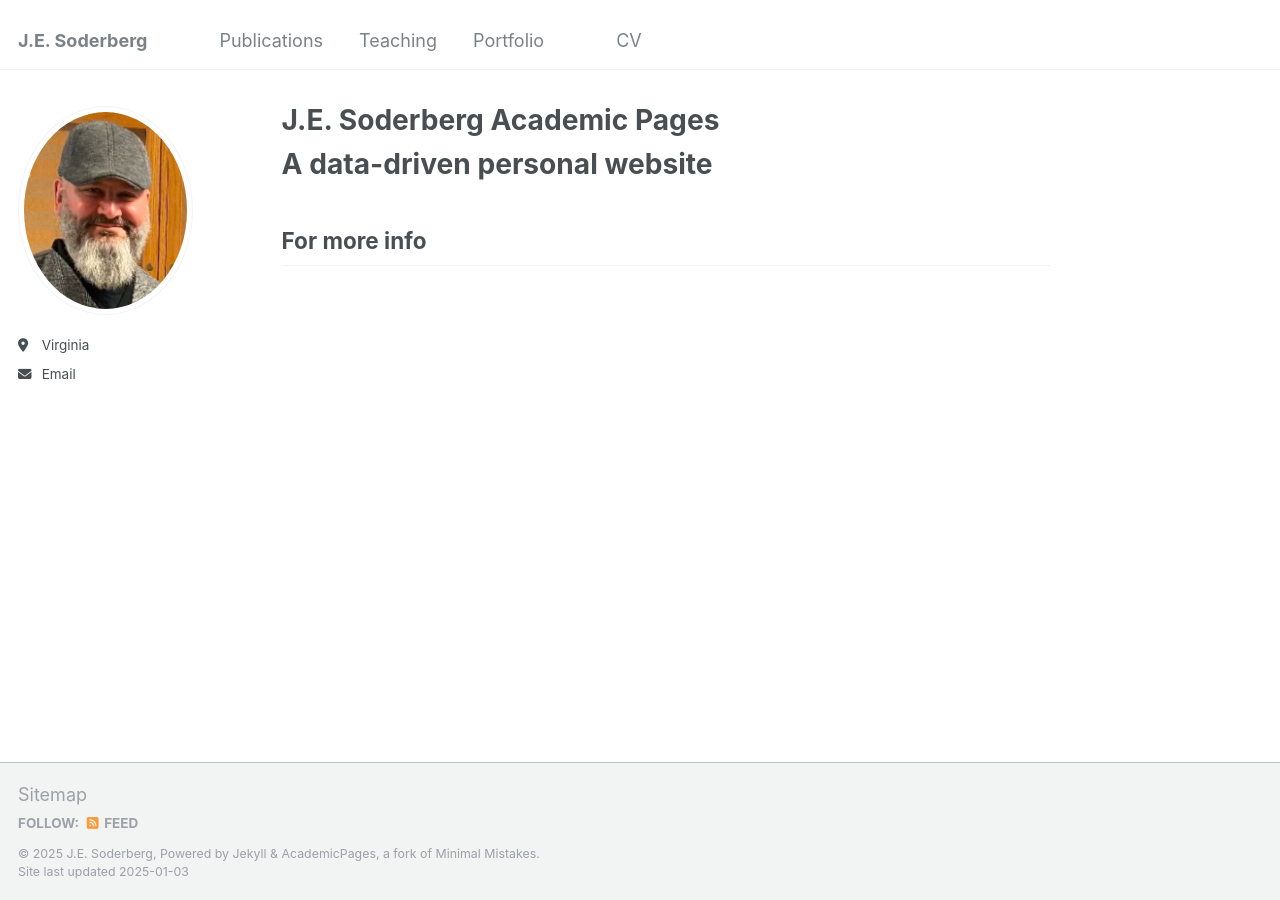
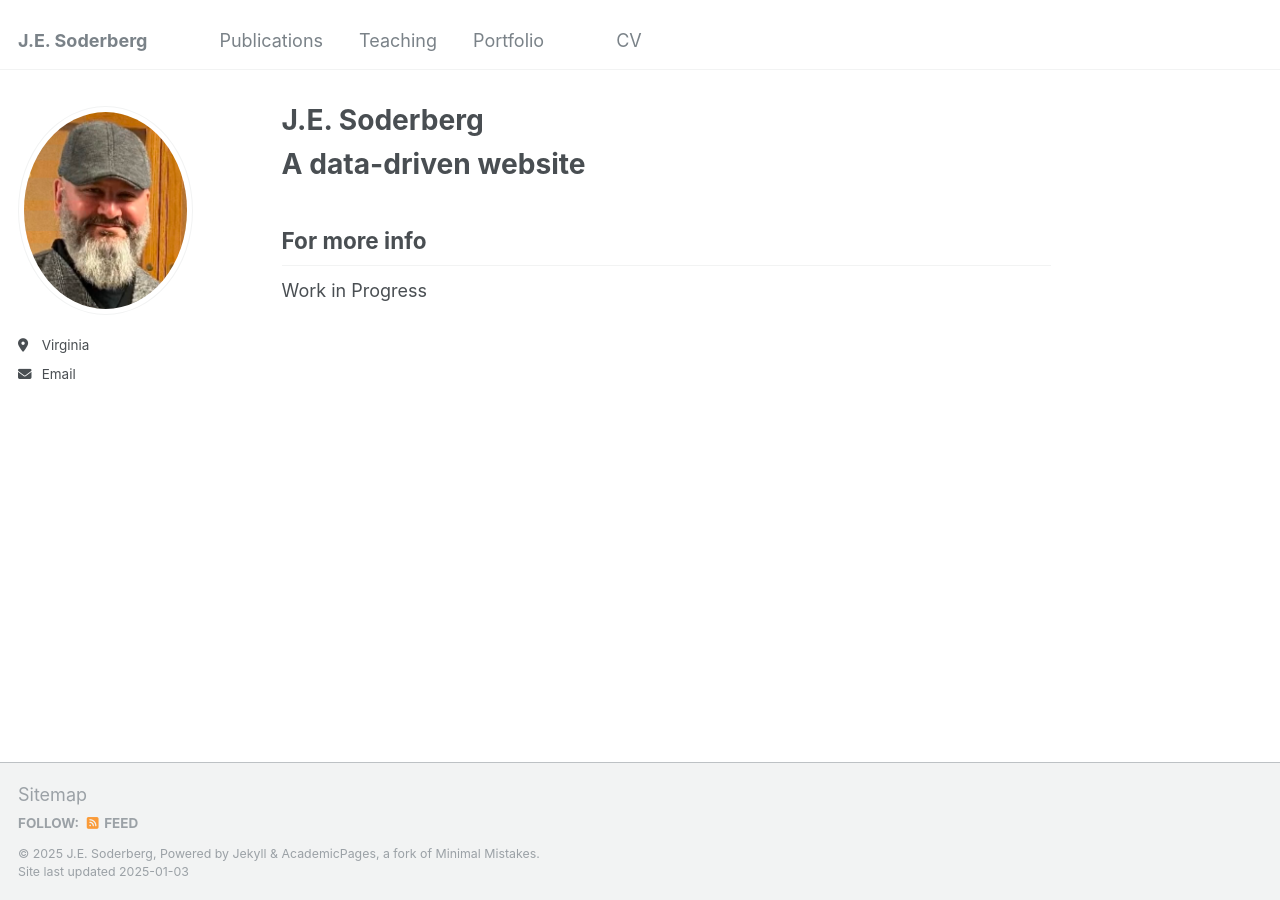
Before and after one commit to jesoderberg/github.io, a Jekyll site: the page built from _pages/about.md, in a window 1280 px wide. Built offline with Jekyll 4.4.1, drawn with Linux system fonts in a browser that asks for light colours.

Commit message:
Update about.md

```diff
--- a/_pages/about.md
+++ b/_pages/about.md
@@ -1,16 +1,18 @@
 ---
 permalink: /
-title: "J.E. Soderberg Academic Pages"
+title: "J.E. Soderberg"
 author_profile: true
 redirect_from:
   - /about/
   - /about.html
 ---
 
-A data-driven personal website
+A data-driven  website
 ======
 
 
 
 For more info
 ------
+
+Work in Progress
```
